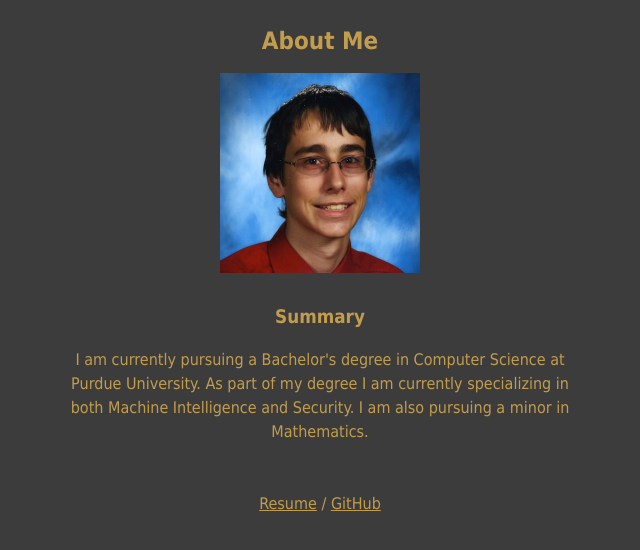
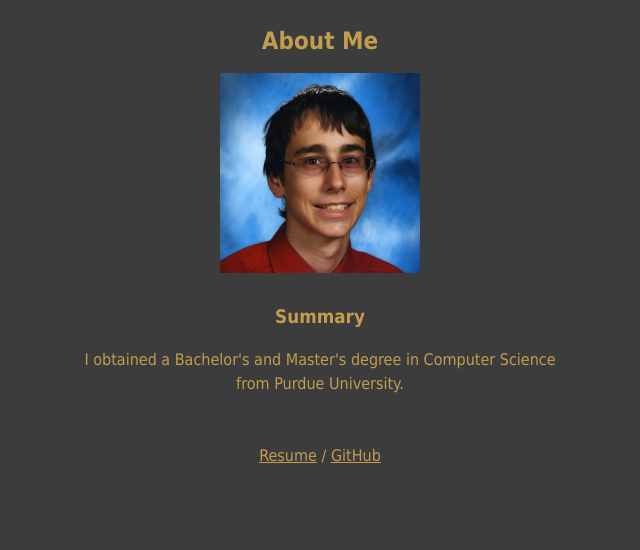
Before and after one commit to oggnik/oggnik.github.io, a plain HTML site: page index.html in a window 1280 px wide. Shown: the part 104-654 px from the top of the page, without its empty margins (320-960 px from the left). Drawn offline with Linux system fonts and the light colour scheme.

Commit message:
Update index.html
Update education

```diff
--- a/index.html
+++ b/index.html
@@ -24,7 +24,7 @@
 			<div class="contents">
 				<div class="summary">
 					<h3>Summary</h3>
-					<p>I am currently pursuing a Bachelor&#39;s degree in Computer Science at Purdue University.  As part of my degree I am currently specializing in both Machine Intelligence and Security.  I am also pursuing a minor in Mathematics.</p>
+					<p>I obtained a Bachelor&#39;s and Master&#39;s degree in Computer Science from Purdue University.</p>
 				</div>
 				<div class="links">
 					<a href="other/Nikolas_Ogg_Resume.pdf">Resume</a> / <a href="https://github.com/oggnik">GitHub</a>
```
